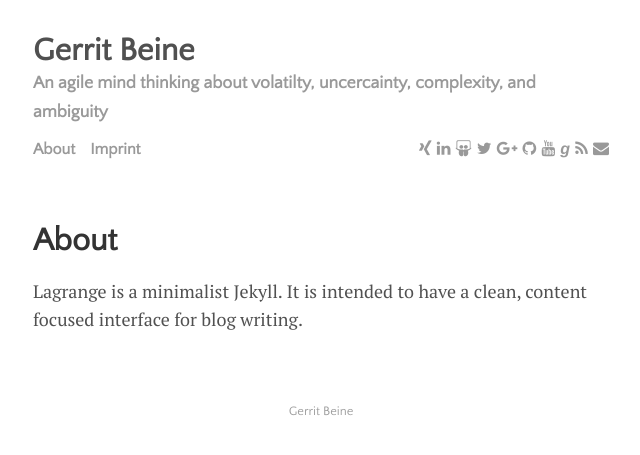
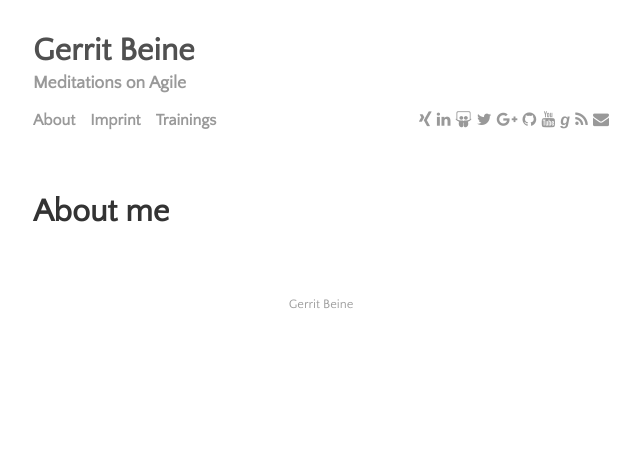
Before and after one commit to gbeine/gbeine.github.io, a Jekyll site: the page built from about/index.md, in a window 1280 px wide. Shown: the top 455 px of the page, without its empty margins (319-959 px from the left). Built offline with Jekyll 4.4.1, drawn with Linux system fonts in a browser that asks for light colours; nearby versions of some CDN libraries.

Commit message:
Worked on blog layout

```diff
--- a/_config.yml
+++ b/_config.yml
@@ -1,5 +1,5 @@
 title: Gerrit Beine
-tagline: An agile mind thinking about volatilty, uncercainty, complexity, and ambiguity
+tagline: Meditations on Agile
 email: mail@gerritbeine.com
 baseurl: ""
 url: ""
@@ -15,13 +15,14 @@ author:
   github:      "gbeine"
   goodreads:   "31186993-gerrit-beine"
   youtube:     "UCqu6H_0moQmU77YRpsaWudg"
-  rss:         "feed.xml"
 
 navigation:
 - title: About
   url: /about
 - title: Imprint
   url: /imprint
+- title: Trainings
+  url: /trainings
 
 permalink: /:year/:month/:title/
 
@@ -33,8 +34,6 @@ encoding: utf-8
 markdown: kramdown
 theme: minima
 gems:
-  - jekyll-sitemap
-  - jekyll-paginate
   - jekyll-feed
 exclude:
   - .git
--- a/_includes/social.html
+++ b/_includes/social.html
@@ -7,6 +7,6 @@
   <a href="https://github.com/{{ site.author.github }}"><i class="fa fa-github" aria-hidden="true" target="_blank"></i></a>
   <a href="https://youtube.com/channel/{{ site.author.youtube }}"><i class="fa fa-youtube" aria-hidden="true" target="_blank"></i></a>
   <a href="https://www.goodreads.com/user/show/{{ site.author.goodreads }}"><span class="icon-stack"><i class="icon-sign-blank icon-stack-base"></i><i class="icon-light"><span style="font-family:helvetica;">g</span></i></span></a>
-  <a href="https://{{ site.github.url }}/{{ site.author.rss }}"><i class="fa fa-rss" aria-hidden="true" target="_blank"></i></a>
+  <a href="{{ "/feed.xml" | relative_url }}"><i class="fa fa-rss" aria-hidden="true" target="_blank"></i></a>
   <a href="mailto:{{ site.author.email }}"><i class="fa fa-envelope" aria-hidden="true" target="_blank"></i></a>
 </div>
--- a/about/index.md
+++ b/about/index.md
@@ -1,5 +1,4 @@
 ---
 layout: page
-title: About
+title: About me
 ---
-Lagrange is a minimalist Jekyll. It is intended to have a clean, content focused interface for blog writing.
```
Also changed, not shown: 404.html (added, +24 -0 lines), Gemfile (+5 -6 lines), _layouts/home.html (added, +17 -0 lines), .travis.yml, 1 other file.
